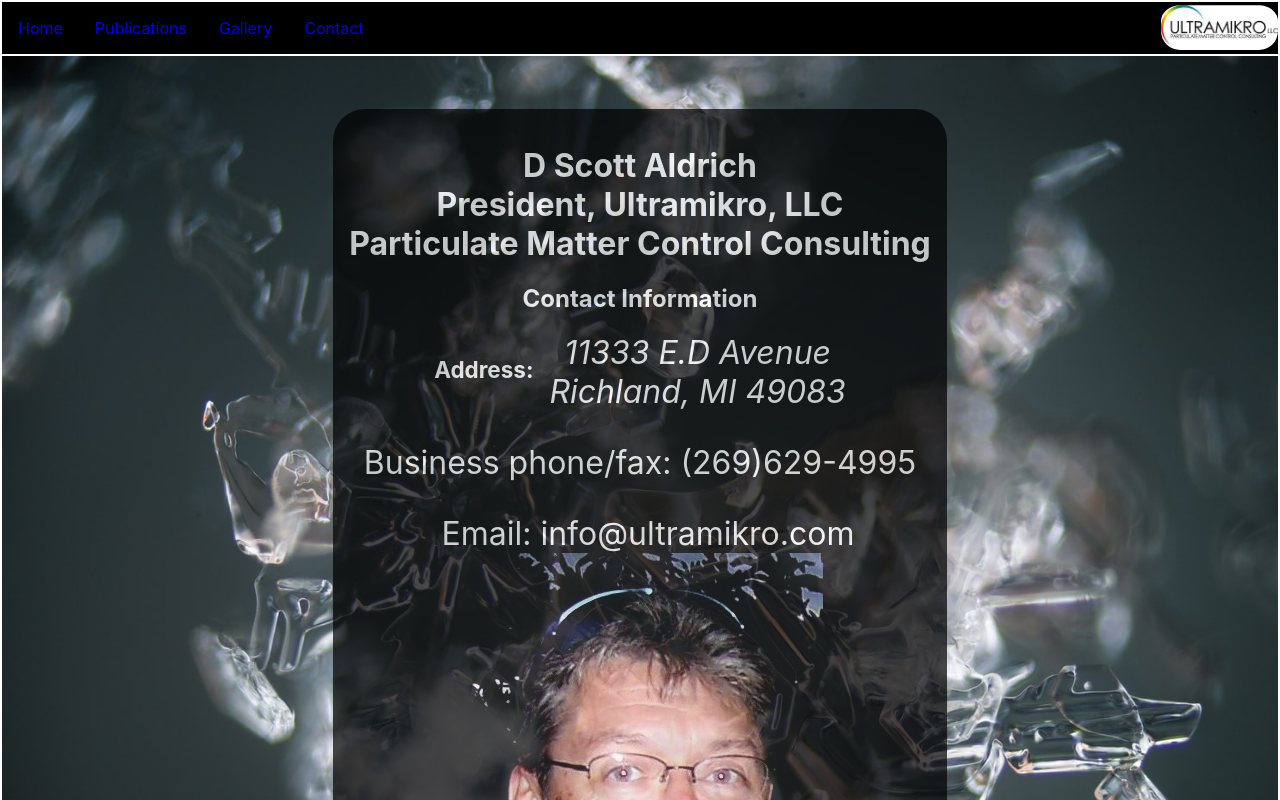
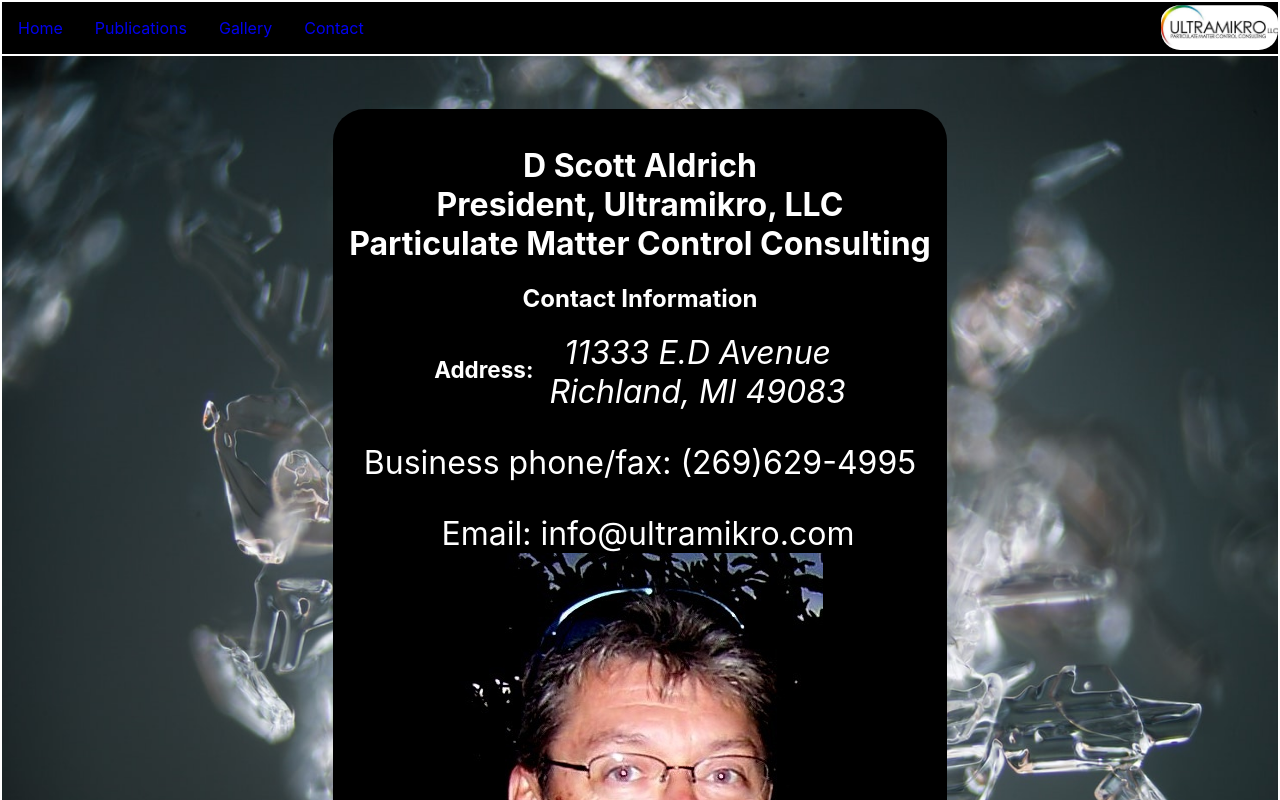
Before and after one commit to meloegel/ultraMikro, a React (Create React App) app: page /contact in a window 1280 px wide. Shown: the top 800 px of the page. Built offline with nearby package versions, Linux system fonts and the light colour scheme.

Commit message:
checking if this fixes issue on deployment

```diff
--- a/src/App.css
+++ b/src/App.css
@@ -200,7 +200,7 @@
 }
 .contactDivStyle {
   background-color: black;
-  opacity: 70%;
+  /* opacity: 70%; */
   padding: 1rem;
   border-radius: 2rem;
   text-align: center;
```
